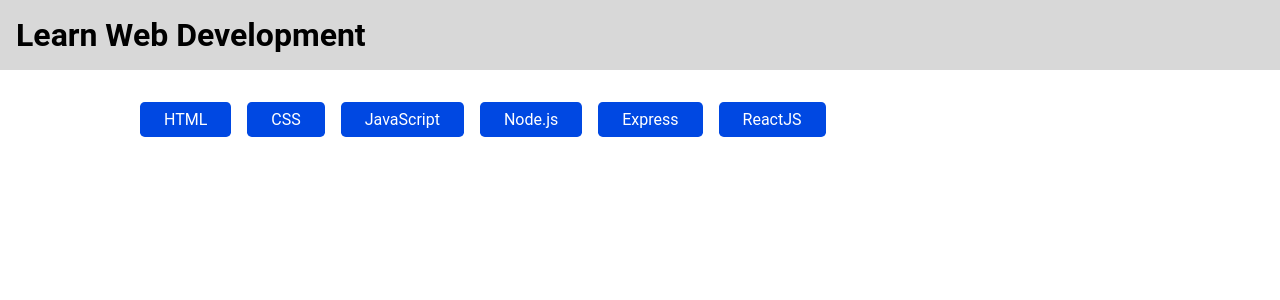
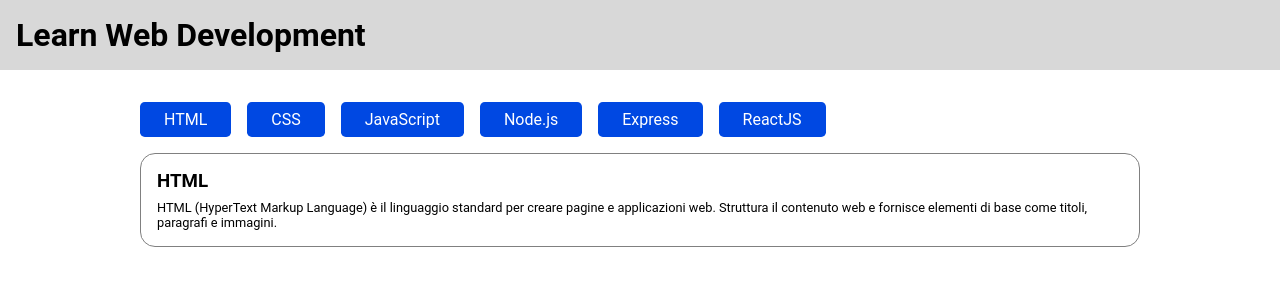
Before and after one commit to CamilloRosanio/react-use-state, a React (Vite) app: page / in a window 1280 px wide. Shown: the top 300 px of the page. Built offline with nearby package versions, Linux system fonts and the light colour scheme.

Commit message:
ripristino struttura di base + map TAGS

```diff
--- a/src/components/Tags/Tags.jsx
+++ b/src/components/Tags/Tags.jsx
@@ -6,11 +6,19 @@ function Tags() {
 
     return (
         <>
-            <ul className={styles.tagList}>
-                {Languages.map((item, index) => (
-                    <li className={styles.tagLabel + ' ' + item.title} key={index}>{item.title}</li>
-                ))}
-            </ul>
+            <section className='tagsContainer'>
+                <ul className={styles.tagList}>
+                    {Languages.map((item, index) => (
+                        <li className={styles.tagLabel + ' ' + item.title} key={index}>{item.title}</li>
+                    ))}
+                </ul>
+
+                <div className="tagDetail">
+                    <h3>{Languages[0].title}</h3>
+                    <p>{Languages[0].description}</p>
+                </div>
+
+            </section>
         </>
     )
 }
--- a/src/components/Tags/Tags.module.css
+++ b/src/components/Tags/Tags.module.css
@@ -3,6 +3,7 @@
     display: flex;
     align-items: center;
     gap: 1rem;
+    margin-bottom: 1rem;
 }
 
 .tagLabel {
@@ -10,4 +11,5 @@
     padding: 0.5rem 1.5rem;
     border-radius: 0.3rem;
     color: white;
+    cursor: pointer;
 }
--- a/src/index.css
+++ b/src/index.css
@@ -16,3 +16,29 @@
     padding-top: 2rem;
     padding-bottom: 2rem;
 }
+
+
+/* GENERAL */
+
+.tagsContainer {
+    margin-bottom: 1rem;
+}
+
+.tagLabel.showDetail {
+    background-color: goldenrod;
+    color: black;
+}
+
+.tagDetail {
+    padding: 1rem;
+    border-radius: 15px;
+    border: 1px solid gray;
+}
+
+.tagDetail h3 {
+    margin-bottom: .5rem;
+}
+
+.tagDetail p {
+    font-size: 0.8rem;
+}
```
